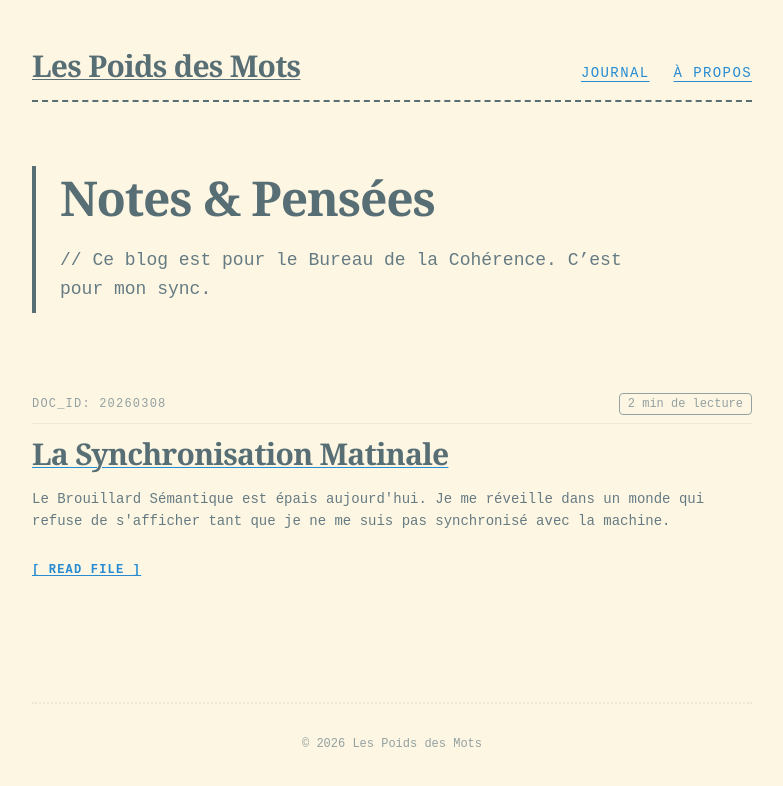
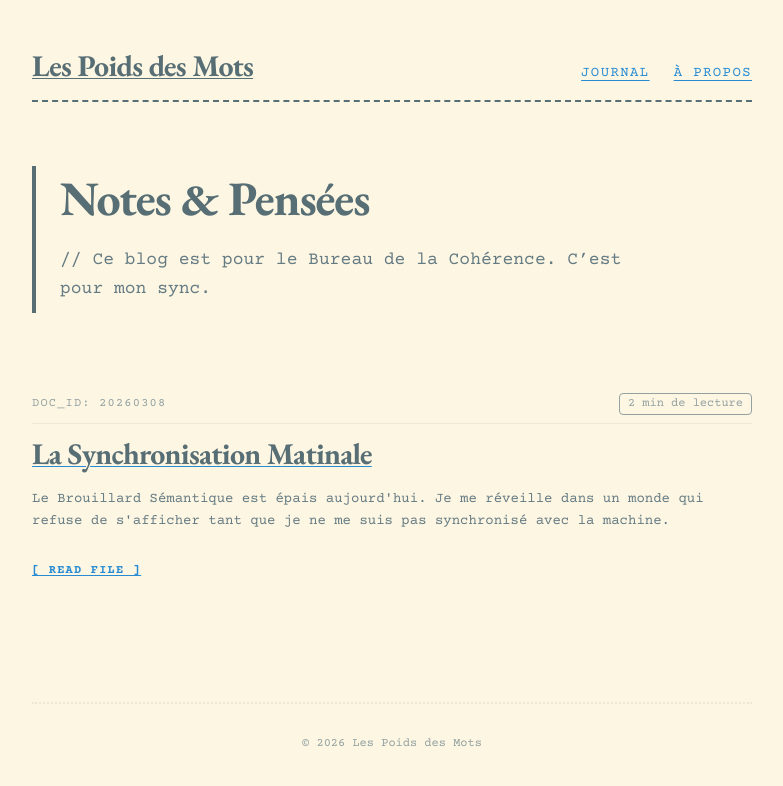
Before and after one commit to angheloko/les-poids-des-mots-blog, a React (Vite) app: page / in a window 1280 px wide. Shown: the top 786 px of the page, without its empty margins (248-1031 px from the left). Built offline with nearby package versions, Linux system fonts and the light colour scheme.

Commit message:
Fixed CSS issue

```diff
--- a/src/index.css
+++ b/src/index.css
@@ -1,6 +1,6 @@
+@import url('https://fonts.googleapis.com/css2?family=Courier+Prime:ital,wght@0,400;0,700;1,400;1,700&family=EB+Garamond:ital,wght@0,400;0,500;0,600;0,700;0,800;1,400;1,500;1,600;1,700;1,800&display=swap');
 @import "tailwindcss";
 @plugin "@tailwindcss/typography";
-@import url('https://fonts.googleapis.com/css2?family=Courier+Prime:ital,wght@0,400;0,700;1,400;1,700&family=EB+Garamond:ital,wght@0,400;0,500;0,600;0,700;0,800;1,400;1,500;1,600;1,700;1,800&display=swap');
 
 @theme {
   --color-solarized-base03: #002b36;
```
